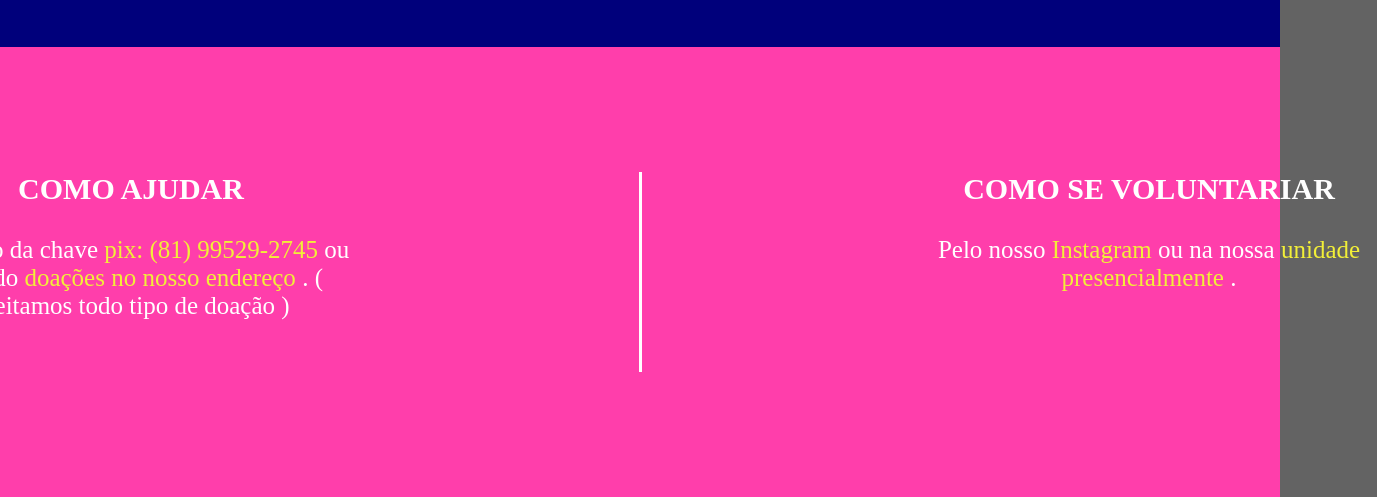
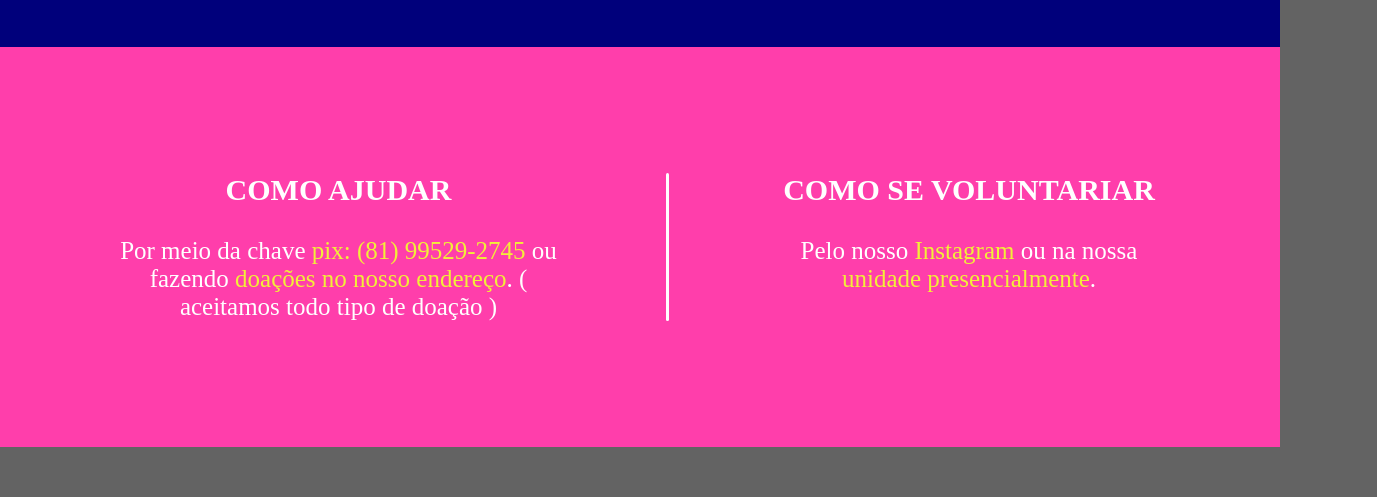
Before and after one commit to CaioMBM/lp-ong-viver-feliz, a plain HTML site: page index.html in a window 1280 px wide. Shown: the part 1934-2431 px from the top of the page, 1377 px wide, since content can reach past the window. After the commit the page ends 2381 px from the top, so only its background shows below. Drawn offline with Linux system fonts and the light colour scheme; a web font is replaced by a local one.

Commit message:
Fix: Ajustando espaçamento na terceira section.

```diff
--- a/index.html
+++ b/index.html
@@ -82,16 +82,16 @@
                 <div class="content-sec-fourth">
                     <h2 class="subtitulo-sec-fourth">COMO AJUDAR</h2>
 
-                    <p class="paragrafo-sec-fourth">Por meio da chave <span class="info-de-destaque">pix: (81) 99529-2745 </span> ou fazendo <span class="info-de-destaque">doações no <a href="https://www.google.com/maps/place/R.+Canad%C3%A1,+30+-+Marcos+Freire,+Jaboat%C3%A3o+dos+Guararapes+-+PE,+54368-050/@-8.1306623,-34.9579326,17z/data=!3m1!4b1!4m6!3m5!1s0x7ab1de37710834d:0xdc05f910a86f8790!8m2!3d-8.1306676!4d-34.9553577!16s%2Fg%2F11vc2srvz1?entry=ttu" class="info-insta" target="_blank">nosso endereço</a> </span>. ( aceitamos todo tipo de doação )</p>
+                    <p class="paragrafo-sec-fourth">Por meio da chave <span class="info-de-destaque">pix: (81) 99529-2745 </span> ou fazendo <span class="info-de-destaque">doações no <a href="https://www.google.com/maps/place/R.+Canad%C3%A1,+30+-+Marcos+Freire,+Jaboat%C3%A3o+dos+Guararapes+-+PE,+54368-050/@-8.1306623,-34.9579326,17z/data=!3m1!4b1!4m6!3m5!1s0x7ab1de37710834d:0xdc05f910a86f8790!8m2!3d-8.1306676!4d-34.9553577!16s%2Fg%2F11vc2srvz1?entry=ttu" class="info-insta" target="_blank">nosso endereço</a></span>. ( aceitamos todo tipo de doação )</p>
                 </div>
 
                 <!-- Linha divisória -->
                 <div id="linha-divisoria"></div>
 
-                <div class="content-sec-fourth">
+                <div class="content-sec-fourth" id="como-ajudar">
                     <h2 class="subtitulo-sec-fourth">COMO SE VOLUNTARIAR</h2>
 
-                    <p class="paragrafo-sec-fourth">Pelo nosso <span class="info-de-destaque"><a href="https://www.instagram.com/ong_viver.feliz/?hl=pt-br" class="info-insta" target="_blank">Instagram</a> </span> ou na nossa <span class="info-de-destaque">unidade presencialmente </span>.</p>
+                    <p class="paragrafo-sec-fourth">Pelo nosso <span class="info-de-destaque"><a href="https://www.instagram.com/ong_viver.feliz/?hl=pt-br" class="info-insta" target="_blank">Instagram</a> </span> ou na nossa <span class="info-de-destaque">unidade presencialmente</span>.</p>
                 </div>
             </div>
         </section>
--- a/style.css
+++ b/style.css
@@ -161,7 +161,7 @@ p.acao-subtitulo{
 
 /* Quarta section */
 #sec-fourth{
-    height: 450px;
+    height: 400px;
     display: flex;
     justify-content: center;
     align-items: center;
@@ -171,7 +171,7 @@ p.acao-subtitulo{
 
 #container-sec-fourth{
     display: flex;
-    gap: 280px;
+    gap: 100px;
 }
 
 .content-sec-fourth{
@@ -179,6 +179,10 @@ p.acao-subtitulo{
     display: flex;
     flex-direction: column;
     gap: 30px;
+}
+
+#como-ajudar{
+    width: 400px;
 }
 
 .subtitulo-sec-fourth{
@@ -203,6 +207,6 @@ span.info-de-destaque, .info-insta{
 
 #linha-divisoria{
     width: 3px;
-    height: 200px;
+    border-radius: 2px;
     background-color: var(--Branco);
 }
```
